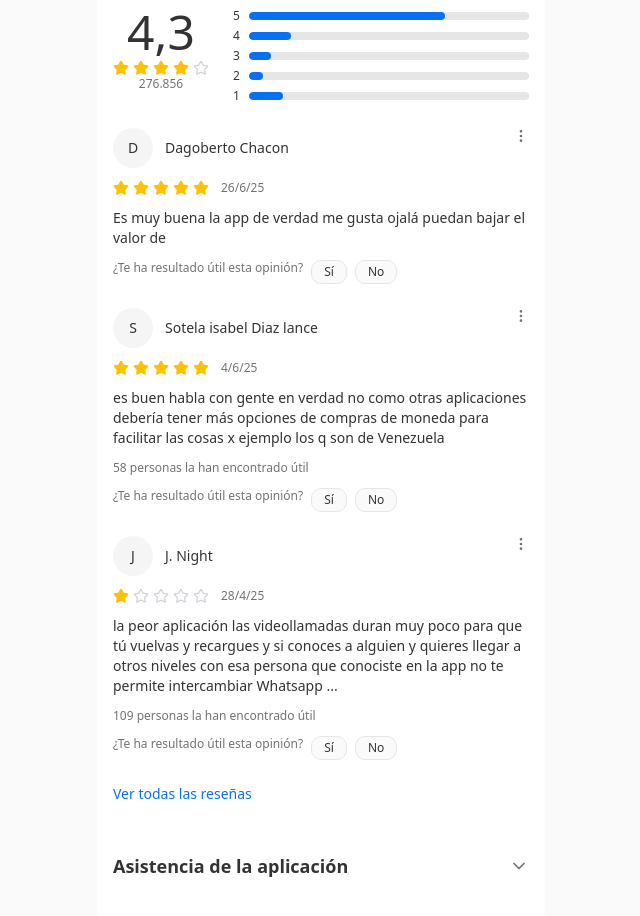
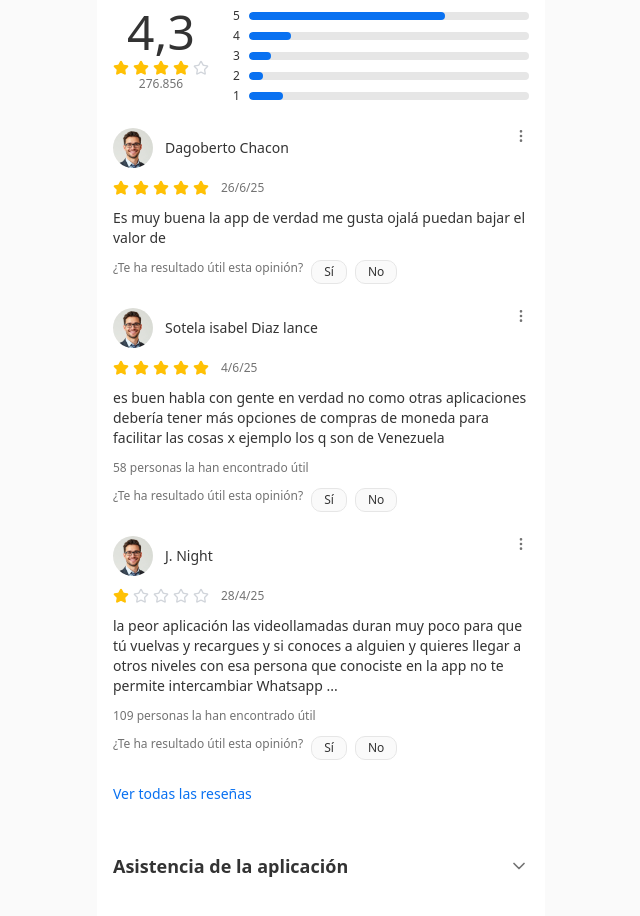
Before and after one commit to NewYest/play.google.com-store-apps, a React (Vite) app: page / in a window 1280 px wide. Shown: the part 1460-2376 px from the top of the page, without its empty margins (319-959 px from the left). Built offline with nearby package versions, Linux system fonts and the light colour scheme.

Commit message:
Add avatar to reviews
Add a male avatar to the reviews section of the RatingsReviews component.

```diff
--- a/src/components/RatingsReviews.tsx
+++ b/src/components/RatingsReviews.tsx
@@ -1,5 +1,7 @@
 import { Star, ChevronRight, MoreVertical } from "lucide-react";
 import { Button } from "@/components/ui/button";
+import { Avatar, AvatarImage, AvatarFallback } from "@/components/ui/avatar";
+import maleAvatar from "@/assets/male-avatar.jpg";
 
 const RatingsReviews = () => {
   const reviews = [
@@ -88,11 +90,12 @@ const RatingsReviews = () => {
           <div key={review.id} className="space-y-3">
             <div className="flex items-start justify-between">
               <div className="flex items-center gap-3">
-                <div className="w-10 h-10 bg-muted rounded-full flex items-center justify-center">
-                  <span className="text-sm font-medium">
+                <Avatar>
+                  <AvatarImage src={maleAvatar} alt={review.author} />
+                  <AvatarFallback>
                     {review.author.charAt(0).toUpperCase()}
-                  </span>
-                </div>
+                  </AvatarFallback>
+                </Avatar>
                 <div>
                   <p className="font-medium text-sm">{review.author}</p>
                 </div>
```
Also changed, not shown: src/assets/male-avatar.jpg (added).
